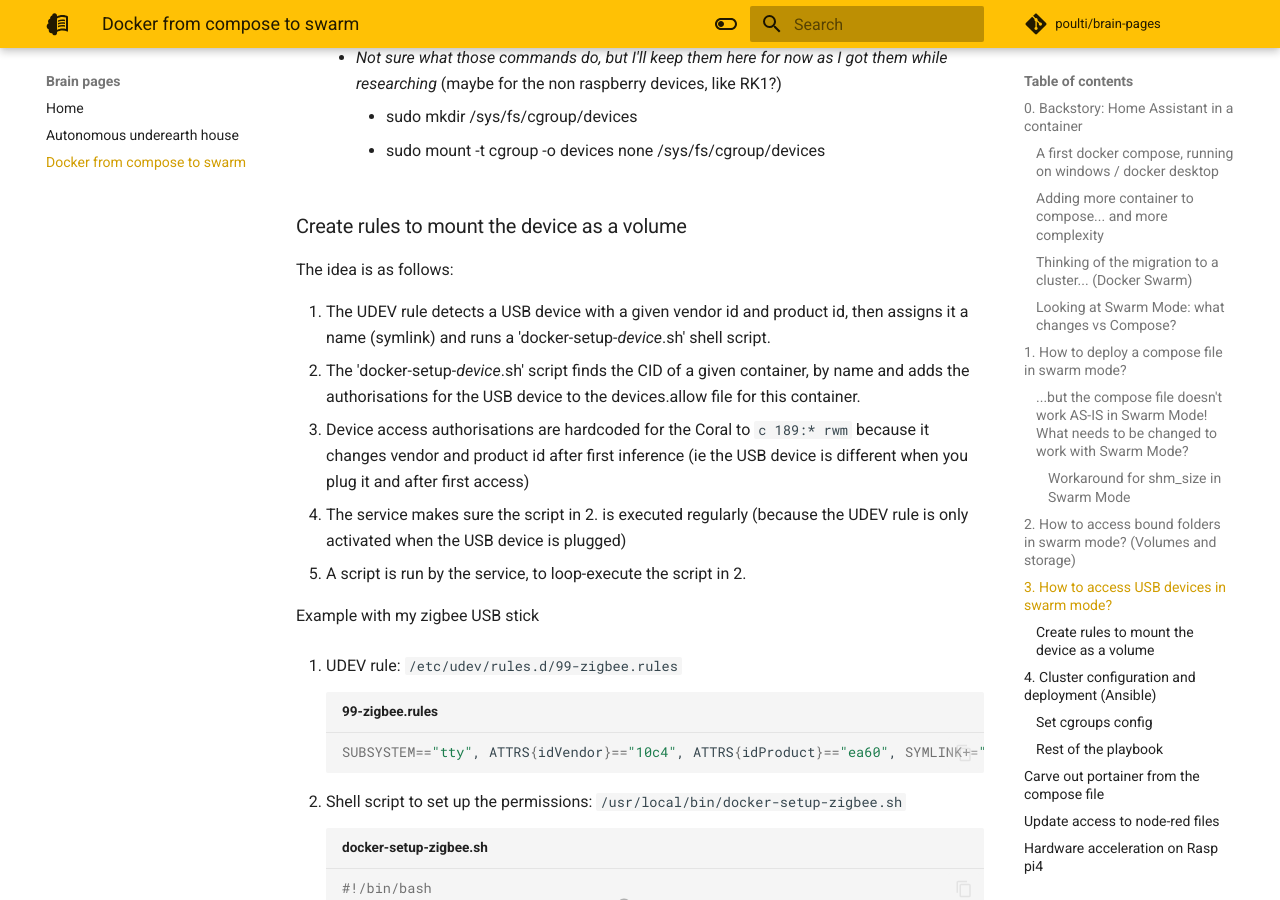
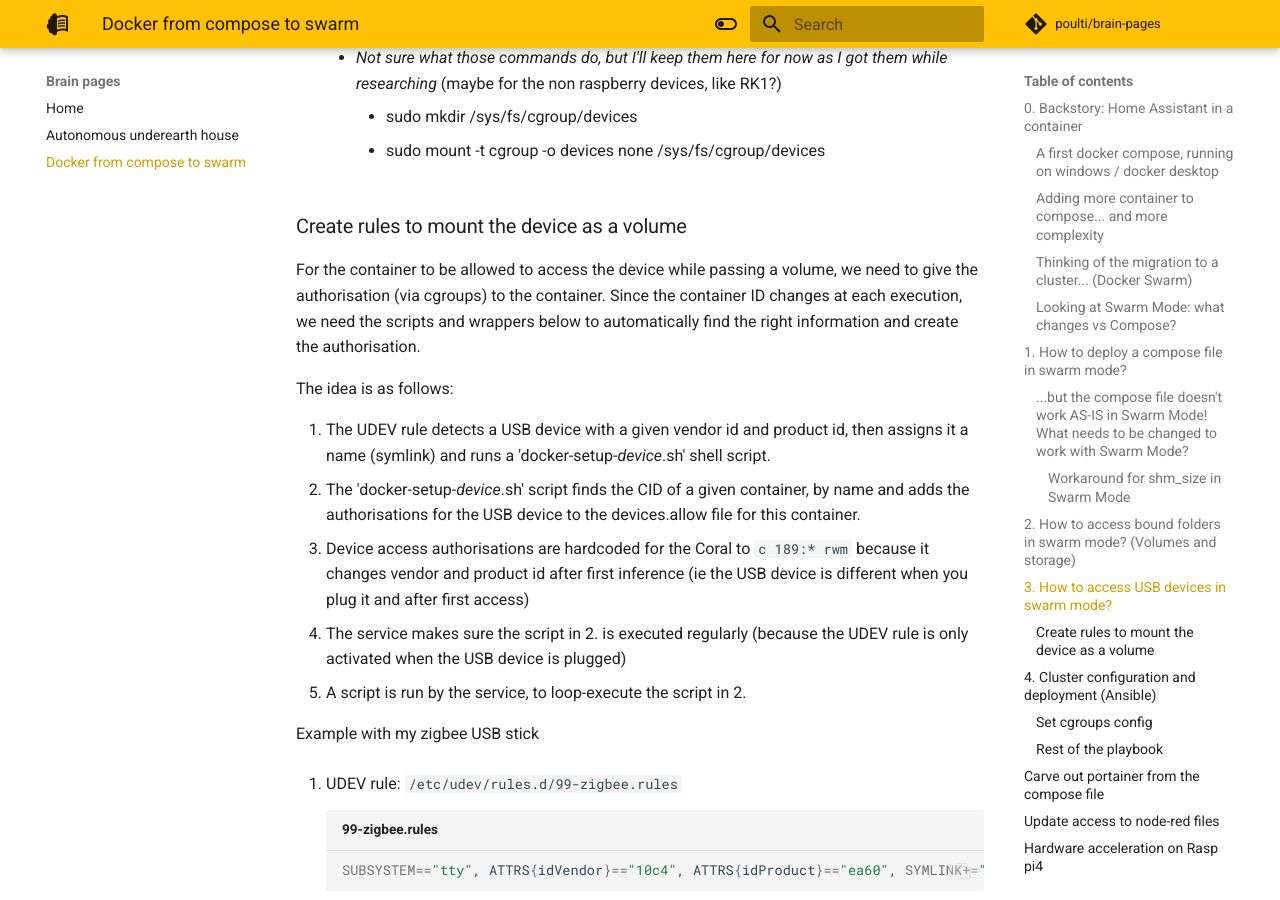
Before and after one commit to poulti/brain-pages, an MkDocs documentation site: the page built from docs/docker-from-compose-to-swarm.md, in a window 1280 px wide and 900 px high, scrolled down 10311 px. Built offline with MkDocs 1.6.1 and Material for MkDocs 9.7.7, drawn with Linux system fonts in a browser that asks for light colours; comment, search, counter and statistics services are not loaded.

Commit message:
Add an intro to creating rules for device as volume

```diff
--- a/docs/docker-from-compose-to-swarm.md
+++ b/docs/docker-from-compose-to-swarm.md
@@ -373,6 +373,9 @@
 
 
 ### Create rules to mount the device as a volume
+
+For the container to be allowed to access the device while passing a volume, we need to give the authorisation (via cgroups) to the container. Since the container ID changes at each execution, we need the scripts and wrappers below to automatically find the right information and create the authorisation.
+
 The idea is as follows:
 
 1. The UDEV rule detects a USB device with a given vendor id and product id, then assigns it a name (symlink) and runs a 'docker-setup-*device*.sh' shell script.
```
